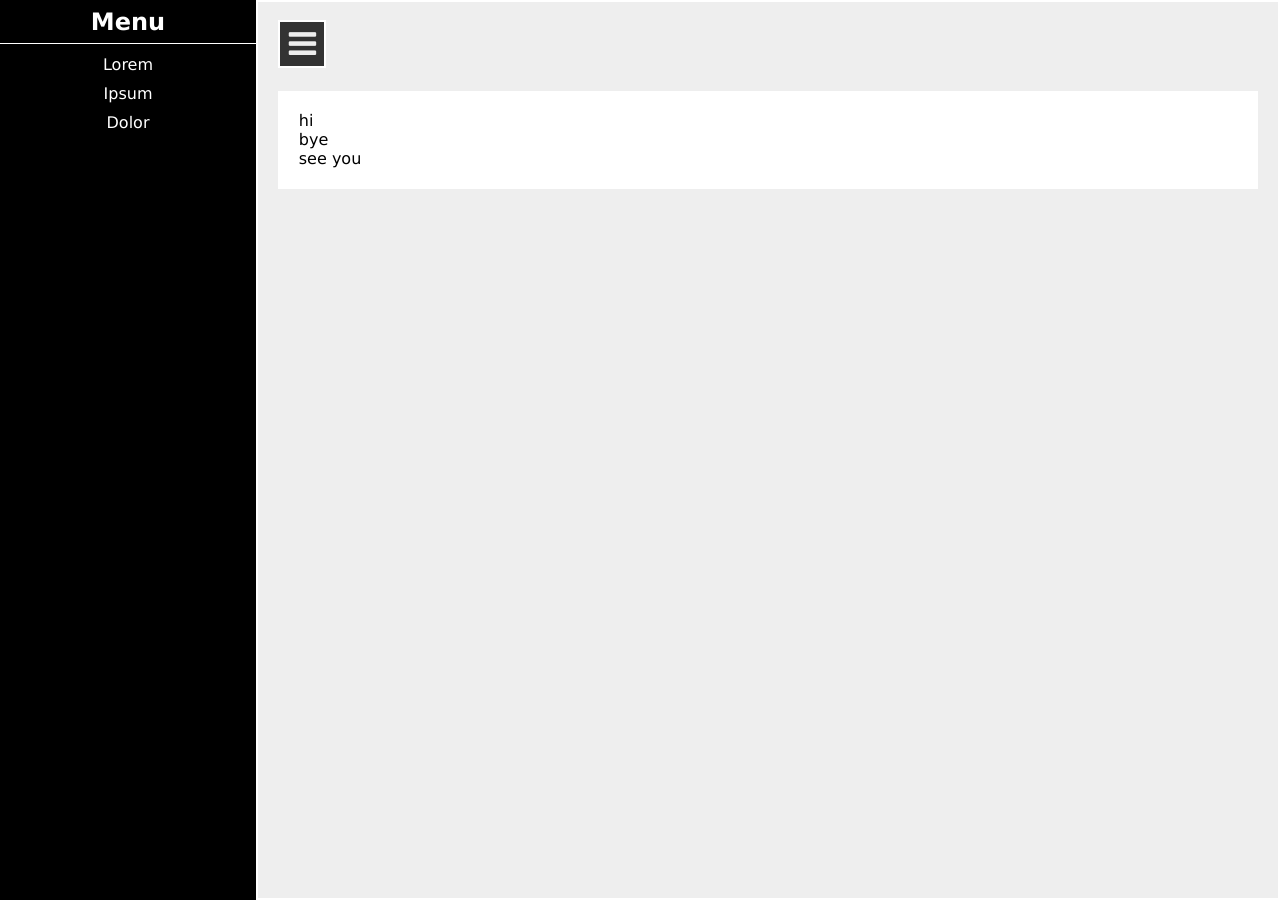
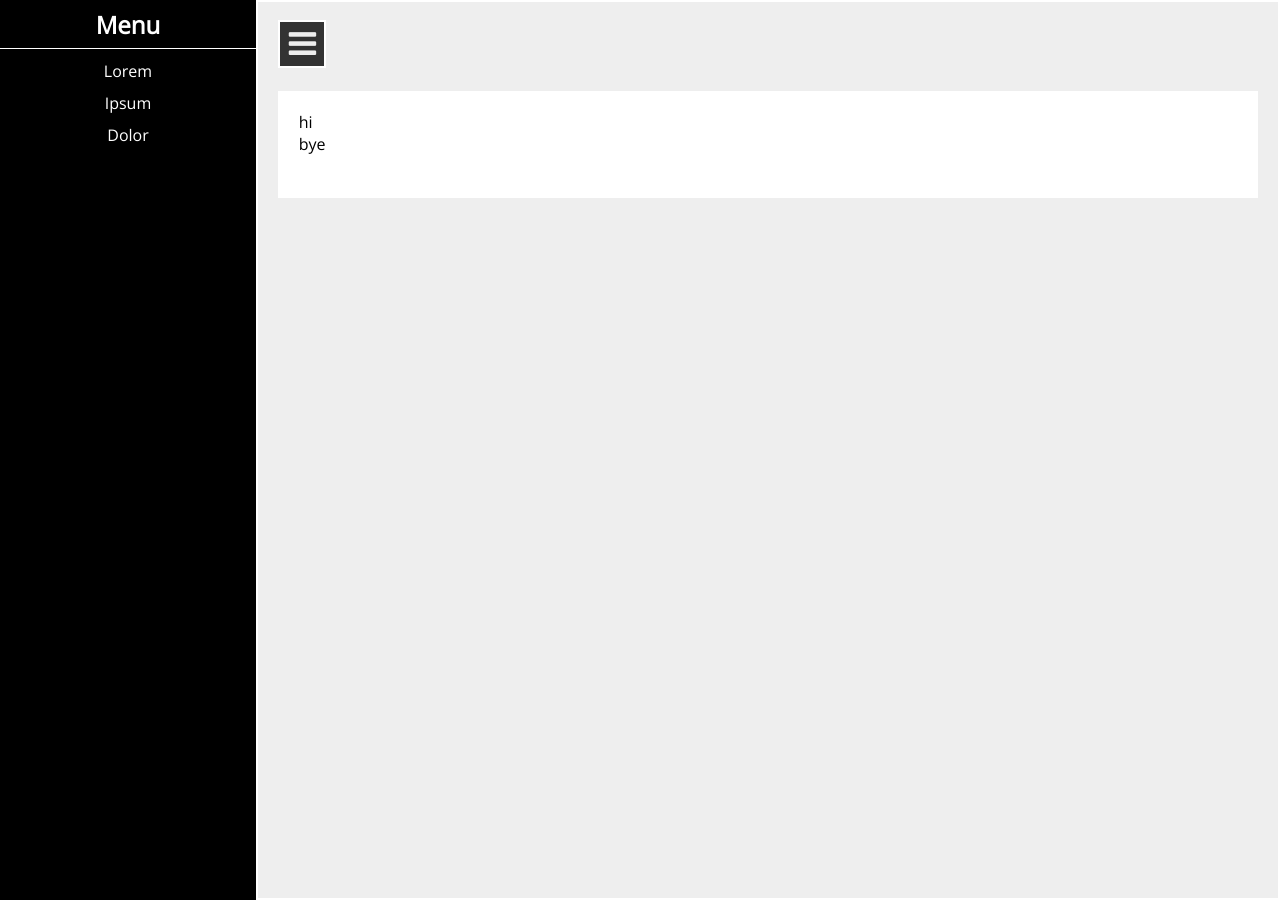
Before and after one commit to yu2/yu2.github.io, a Jekyll site: the page portfolio/home.html, which Jekyll copies as it is, in a window 1280 px wide. Built offline with Jekyll 4.4.1, drawn with Linux system fonts in a browser that asks for light colours; nearby versions of some CDN libraries.

Commit message:
Add files via upload

```diff
--- a/portfolio/home.css
+++ b/portfolio/home.css
@@ -2,7 +2,7 @@
   margin: 0;
   padding: 0;
   box-sizing: border-box;
-  font-family: "lucida sans";
+  font-family: "open sans";
 }
 
 body {
@@ -59,6 +59,10 @@
   opacity: 1;
 }
 
+.console-area p:last-child {
+  opacity: 0;
+}
+
 .toggle-display {
   position: relative;
   top: 2%;
--- a/portfolio/home.html
+++ b/portfolio/home.html
@@ -5,6 +5,7 @@
   <link href="home.css" type="text/css" rel="stylesheet">
   <link href="https://maxcdn.bootstrapcdn.com/font-awesome/4.7.0/css/font-awesome.min.css" type="text/css" rel="stylesheet">
   <script src="https://ajax.googleapis.com/ajax/libs/jquery/3.2.1/jquery.min.js"></script>
+  <link href="https://fonts.googleapis.com/css?family=Open+Sans" type="text/css" rel="stylesheet">
 </head>
 <body>
   <div class="shelf">
```
